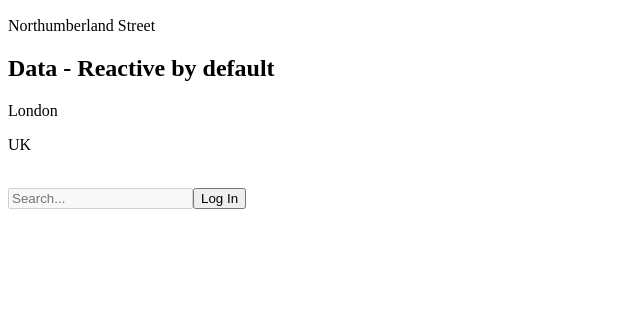
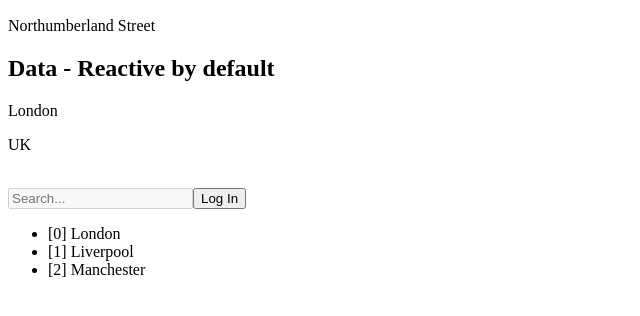
Before and after one commit to ahmadzakiakmal/Study-Vue, a plain HTML site: page basics/index.html in a window 1280 px wide. Shown: the part 110-426 px from the top of the page, without its empty margins (0-640 px from the left). Drawn offline with nearby package versions, Linux system fonts and the light colour scheme.

Commit message:
feat: learnt iteration using v-for

```diff
--- a/basics/index.html
+++ b/basics/index.html
@@ -24,6 +24,10 @@
         :disabled="!isLoggedIn"
       />
       <button @click="isLoggedIn = !isLoggedIn">{{isLoggedIn ? 'Log Out' : 'Log In'}}</button>
+
+      <ul>
+        <li v-for="(city, index) in cities">{{`[${index}]`}} {{city}}</li>
+      </ul>
     </main>
     <script src="https://unpkg.com/vue@3/dist/vue.global.js"></script>
     <script>
@@ -36,6 +40,7 @@
         data() {
           return {
             city: "London",
+            cities: ["London", "Liverpool", "Manchester"],
             nation: "UK",
             isLoggedIn: false,
           };
```
